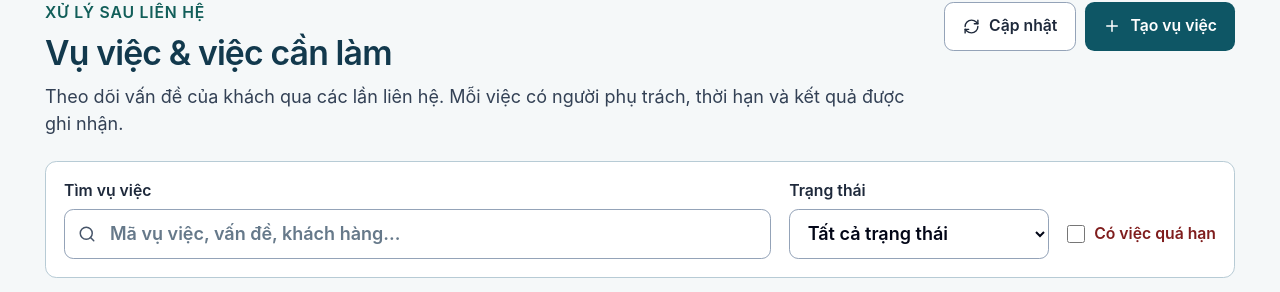
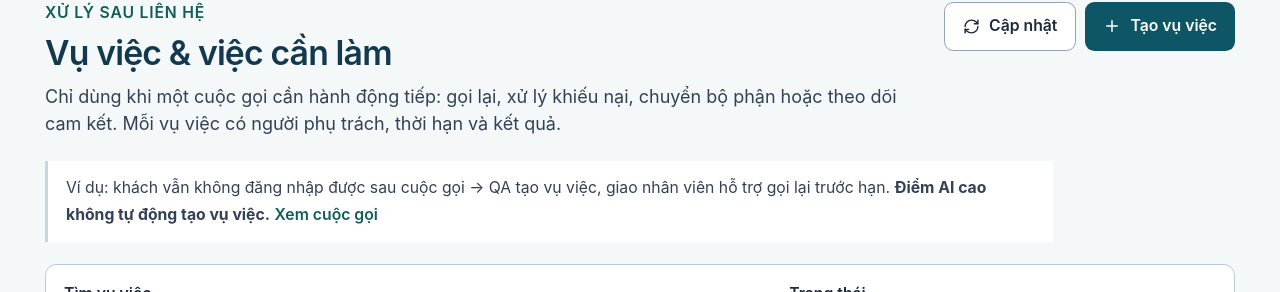
Before and after one commit to th3UnmatchedK1yo/1203_ISEMOTALK_KLTN, a React (Vite) app: page /cases in a window 1280 px wide. Shown: the part 177-469 px from the top of the page. Built offline with nearby package versions, Linux system fonts and the light colour scheme; no server answers.

Commit message:
ux(workflow): clarify purpose of CasesPage.tsx and guide users to primary AI flow

```diff
--- a/src/pages/CasesPage.tsx
+++ b/src/pages/CasesPage.tsx
@@ -26,9 +26,10 @@ export function CasesPage() {
 
   return <div className="space-y-5">
     <header className="flex flex-wrap items-start justify-between gap-4">
-      <div><p className="mb-2 text-sm font-semibold uppercase tracking-wider text-teal-800">Xử lý sau liên hệ</p><h1 className="text-3xl font-semibold tracking-tight text-[#12394d]">Vụ việc & việc cần làm</h1><p className="mt-2 max-w-3xl text-slate-700">Theo dõi vấn đề của khách qua các lần liên hệ. Mỗi việc có người phụ trách, thời hạn và kết quả được ghi nhận.</p></div>
+      <div><p className="mb-2 text-sm font-semibold uppercase tracking-wider text-teal-800">Xử lý sau liên hệ</p><h1 className="text-3xl font-semibold tracking-tight text-[#12394d]">Vụ việc & việc cần làm</h1><p className="mt-2 max-w-3xl text-slate-700">Chỉ dùng khi một cuộc gọi cần hành động tiếp: gọi lại, xử lý khiếu nại, chuyển bộ phận hoặc theo dõi cam kết. Mỗi vụ việc có người phụ trách, thời hạn và kết quả.</p></div>
       <div className="flex flex-wrap gap-2"><button className={button} disabled={loading} onClick={() => setRevision(n => n + 1)}><RefreshCw size={17}/> Cập nhật</button><Link className={primary} to="/cases/new"><Plus size={18}/> Tạo vụ việc</Link></div>
     </header>
+    <p className="max-w-4xl border-l-[3px] border-slate-300 bg-white px-4 py-3 text-sm leading-6 text-slate-700">Ví dụ: khách vẫn không đăng nhập được sau cuộc gọi → QA tạo vụ việc, giao nhân viên hỗ trợ gọi lại trước hạn. <strong>Điểm AI cao không tự động tạo vụ việc.</strong> <Link to="/calls" className="font-semibold text-teal-800 hover:underline">Xem cuộc gọi</Link></p>
     <section className="grid items-end gap-4 rounded-lg border border-[#b7cbd5] bg-white p-4 md:grid-cols-[minmax(220px,1fr)_260px_auto]" aria-label="Tìm và lọc vụ việc">
       <label className={label}>Tìm vụ việc<div className="relative"><Search size={18} aria-hidden="true" className="absolute left-3 top-5 text-slate-600"/><input type="search" className={field + ' pl-10'} value={search} placeholder="Mã vụ việc, vấn đề, khách hàng…" onChange={e => { setSearch(e.target.value); setPage(1) }}/></div></label>
       <label className={label}>Trạng thái<select className={field} value={status} onChange={e => { setStatus(e.target.value as CaseStatus | ''); setPage(1) }}><option value="">Tất cả trạng thái</option>{Object.entries(caseLabels).map(([key, text]) => <option key={key} value={key}>{text}</option>)}</select></label>
```
